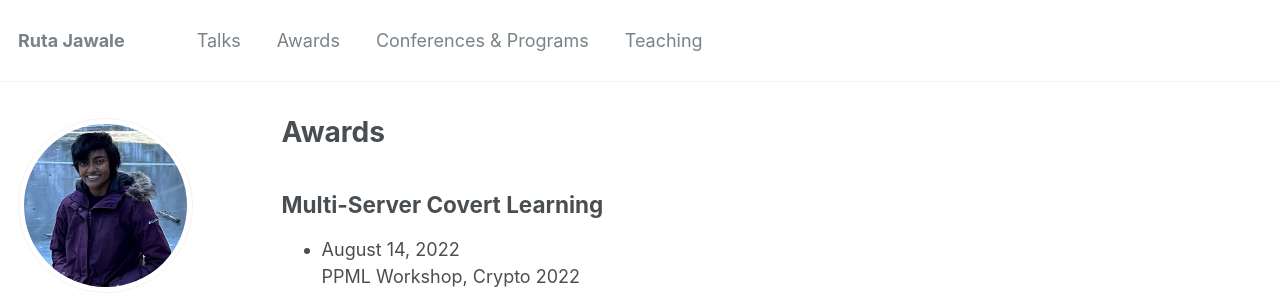
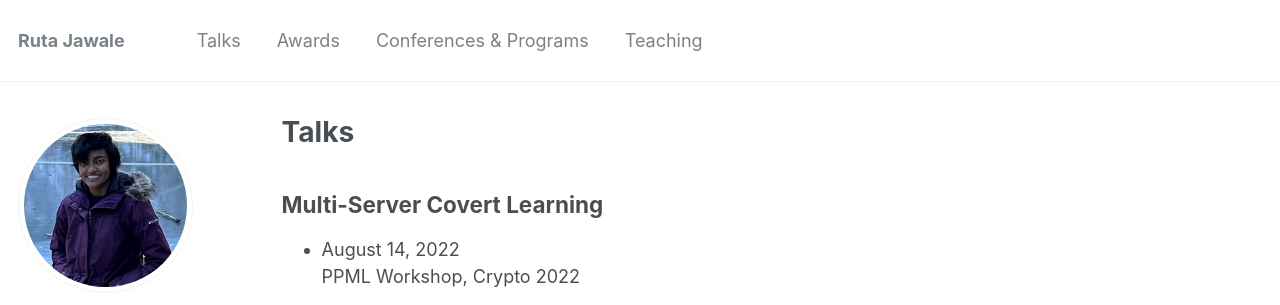
Before and after one commit to RutaJawale/RutaJawale.github.io, a Jekyll site: the page built from _pages/talks.md, in a window 1280 px wide. Shown: the top 305 px of the page. Built offline with Jekyll 4.4.1, drawn with Linux system fonts in a browser that asks for light colours; some web fonts are replaced.

Commit message:
Fix talk/award conflict

```diff
--- a/_pages/talks.md
+++ b/_pages/talks.md
@@ -1,7 +1,7 @@
 ---
 layout: archive
-title: "Awards"
-permalink: /awards/
+title: "Talks"
+permalink: /talks/
 author_profile: true
 ---
 
```
